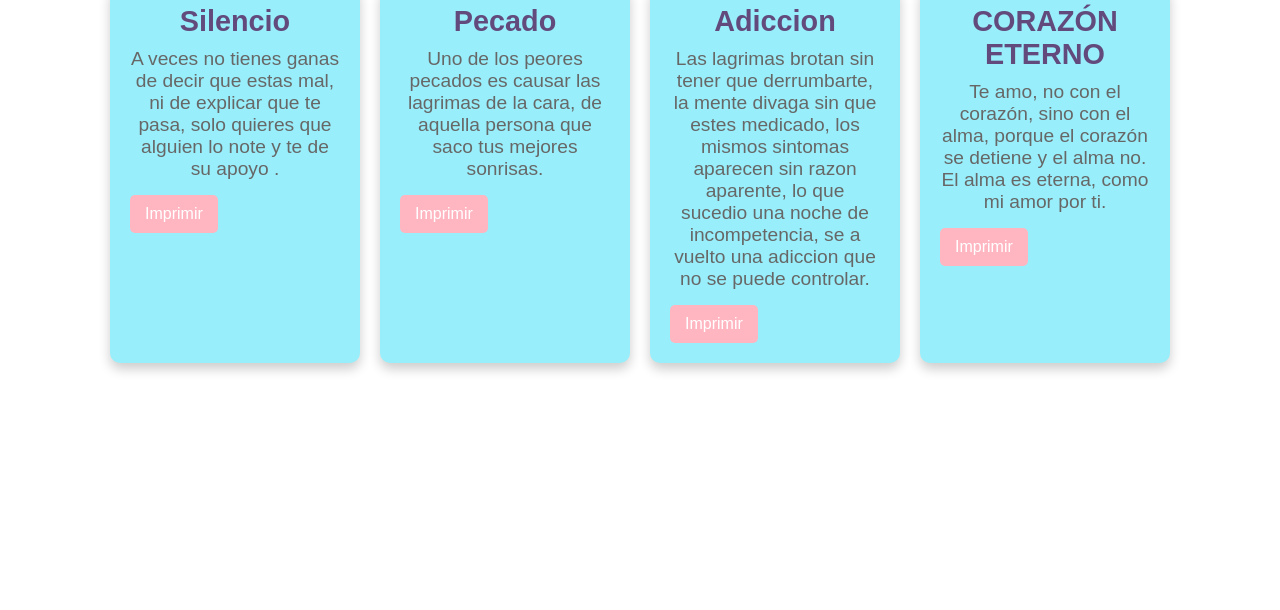
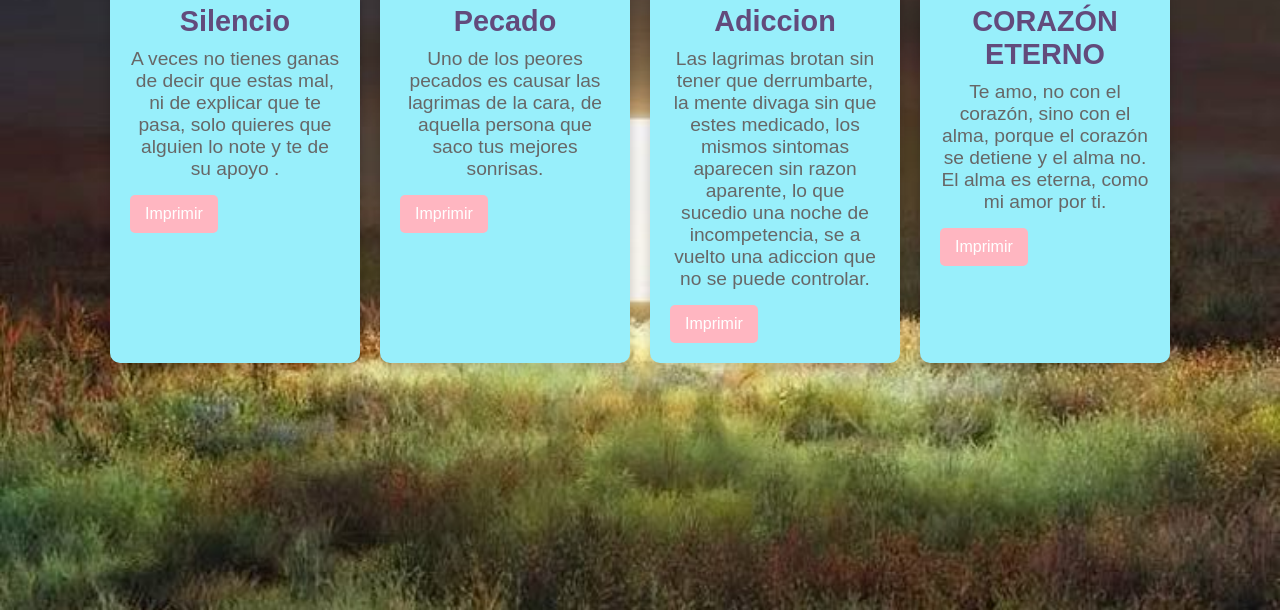
Before and after one commit to fernanda778/proyecto, a plain HTML site: page y-trist.html in a window 1280 px wide. Shown: the part 190-800 px from the top of the page. Drawn offline with Linux system fonts and the light colour scheme.

Commit message:
Update y-trist.html

```diff
--- a/y-trist.html
+++ b/y-trist.html
@@ -8,7 +8,7 @@
 <body>
 <style>
     body {
-background: url('image/sol.jpg') no-repeat;
+background: url('sol.jpg') no-repeat;
 background-size: cover;
 background-position: center;
 background-repeat: no-repeat;
```
